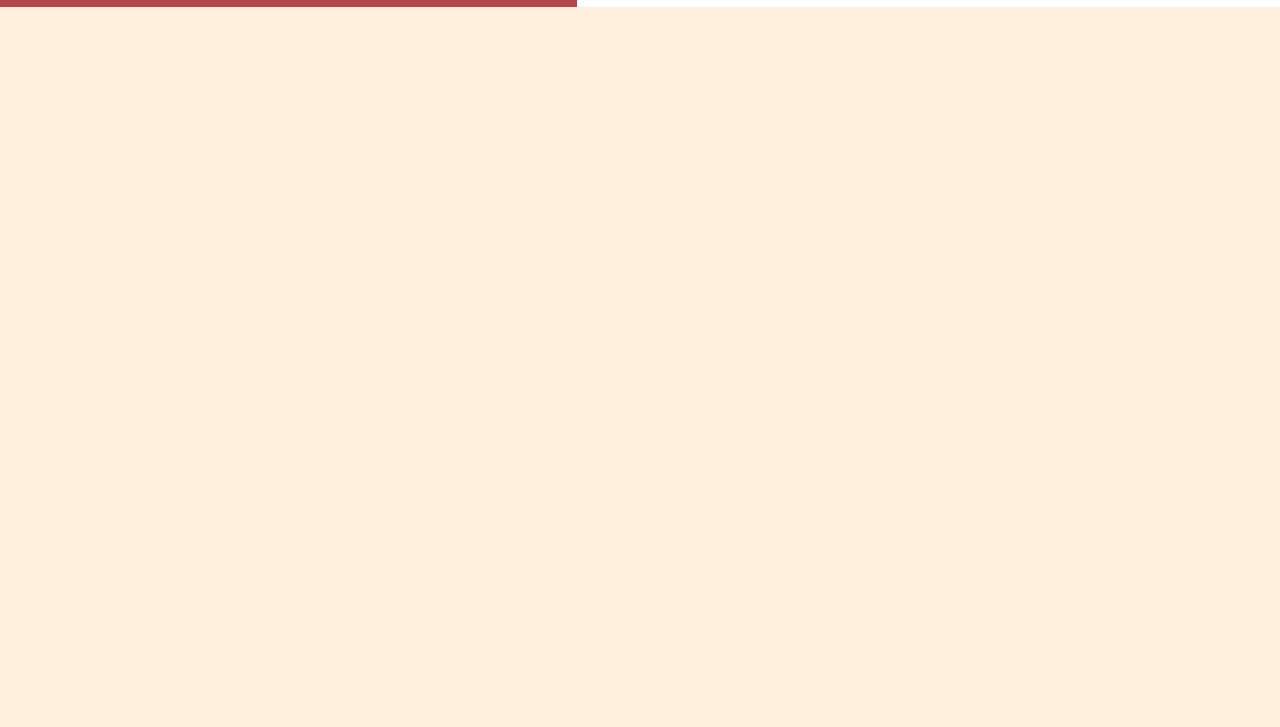
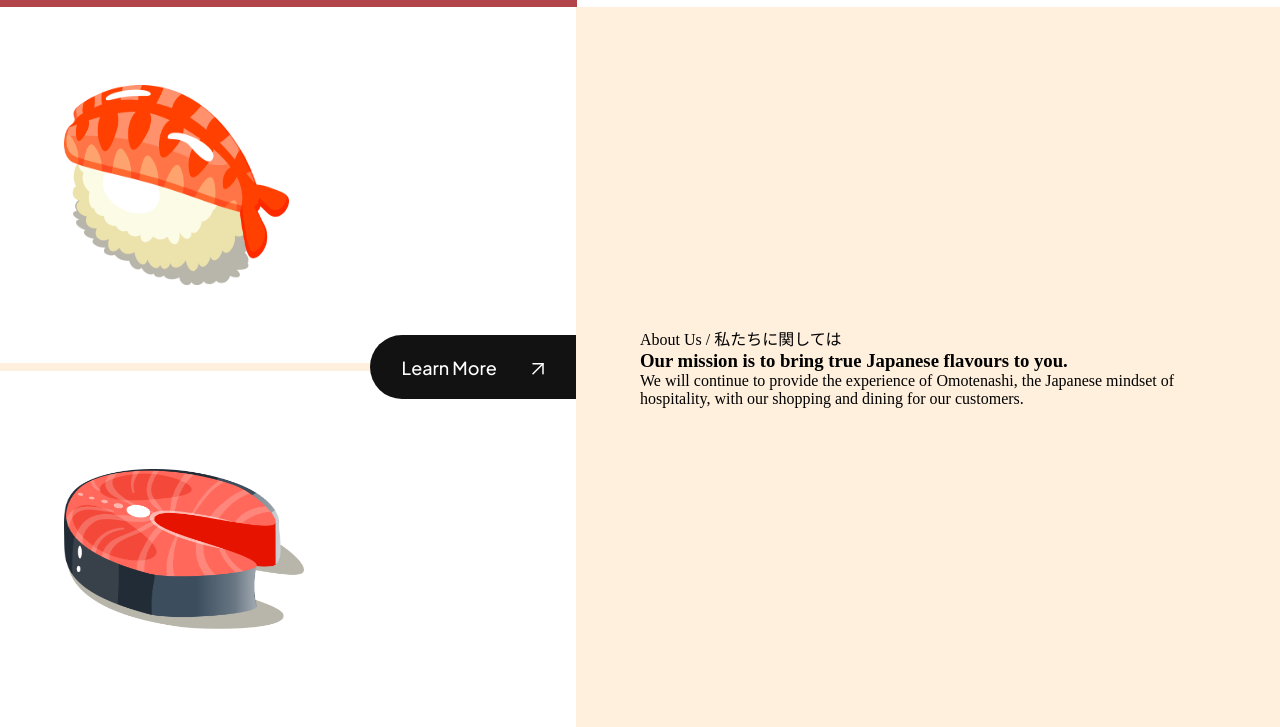
Before and after one commit to xrijan/my-sushi, a website built with Vite: page index.html in a window 1280 px wide. Shown: the part 791-1518 px from the top of the page. Before the commit the page ends 800 px from the top, so only its background shows below. Built offline with nearby package versions, Linux system fonts and the light colour scheme; files whose address does not match are found by name.

Commit message:
about-us section

```diff
--- a/index.html
+++ b/index.html
@@ -27,7 +27,7 @@
             <li><img src="assets/menu.svg" alt="menu"></li>
           </ul>
         </nav>
-</head>
+    </header>
     <section class="hero">
       <div class="hero__image">
         <img src="assets/sushi-1.png" alt="sushi">
@@ -68,6 +68,32 @@
       </div>
     </section>
 
+    <section class="about-us" id="about-us">
+      <div class="about-us__image">
+        <div class="about-us__image-sushi2">
+          <img src="assets/sushi-2.png" alt="sushi">
+        </div>
+        <button class="about-us__button">
+          Learn More
+          <img src="assets/arrow-up-right.svg" alt="arrow_up_right" />
+        </button>
+        <div class="about-us__image-sushi3">
+          <img src="assets/sushi-3.png" alt="sushi">
+        </div>
+      </div>
+      <div class="about-us__content">
+        <p class="sushi__subtitle">About Us / 私たちに関しては</p>
+        <h3 class="sushi__title">
+          Our mission is to bring true Japanese flavours to you.
+        </h3>
+        <p class="sushi__description">
+          We will continue to provide the experience of Omotenashi, the Japanese
+          mindset of hospitality, with our shopping and dining for our
+          customers.
+        </p>
+      </div>
+    </section>
+
 
 
 <script type="module" src="src/js/script.js"></script>
--- a/src/css/sections/about.css
+++ b/src/css/sections/about.css
@@ -0,0 +1,73 @@
+.about-us {
+    display: flex;
+    min-height: 720px;
+    overflow: hidden;
+  }
+
+  .about-us__image {
+    flex: 1;
+    display: flex;
+    flex-direction: column;
+    justify-content: center;
+    background: var(--color-white);
+    position: relative;
+  }
+
+  .about-us__image div {
+    padding: 32px 64px;
+    flex: 1;
+    display: flex;
+    align-items: center;
+    background-position: center;
+    background-repeat: no-repeat;
+    background-size: contain;
+  }
+
+  .about-us__image-sushi2 {
+    border-bottom: 8px solid var(--color-creamson);
+    background-image: url("../../assets/about_bg2.png")
+  }
+
+  .about-us__image-sushi3 {
+    background-image: url("../../assets/about_bg2.png")
+  }
+
+  .about-us__image-sushi2 img {
+    width: 225px;
+    height: 200px;
+  }
+
+  .about-us__image-sushi3 img {
+    width: 240px;
+    height: 160px;
+  }
+
+  .about-us__button {
+    position: absolute;
+    right: 0;
+    padding: 12px 32px;
+    min-height: 64px;
+    background: var(--secondary-color);
+    border-radius: 32px 0 0 32px;
+    border: 0;
+    outline: 0;
+    color: #fff;
+    font-family: var(--plus-jakarta-sans);
+    font-weight: 500;
+    font-size: 18px;
+    line-height: 23px;
+    cursor: pointer;
+  }
+
+  .about-us__button img {
+    object-fit: contain;
+    margin-left: 32px;
+  }
+
+  .about-us__content {
+    padding: 64px;
+    flex: 1;
+    display: flex;
+    justify-content: center;
+    flex-direction: column;
+  }
```
Also changed, not shown: assets/sushi-3.png (added). Lines whose indentation alone changed are shown as unchanged.
